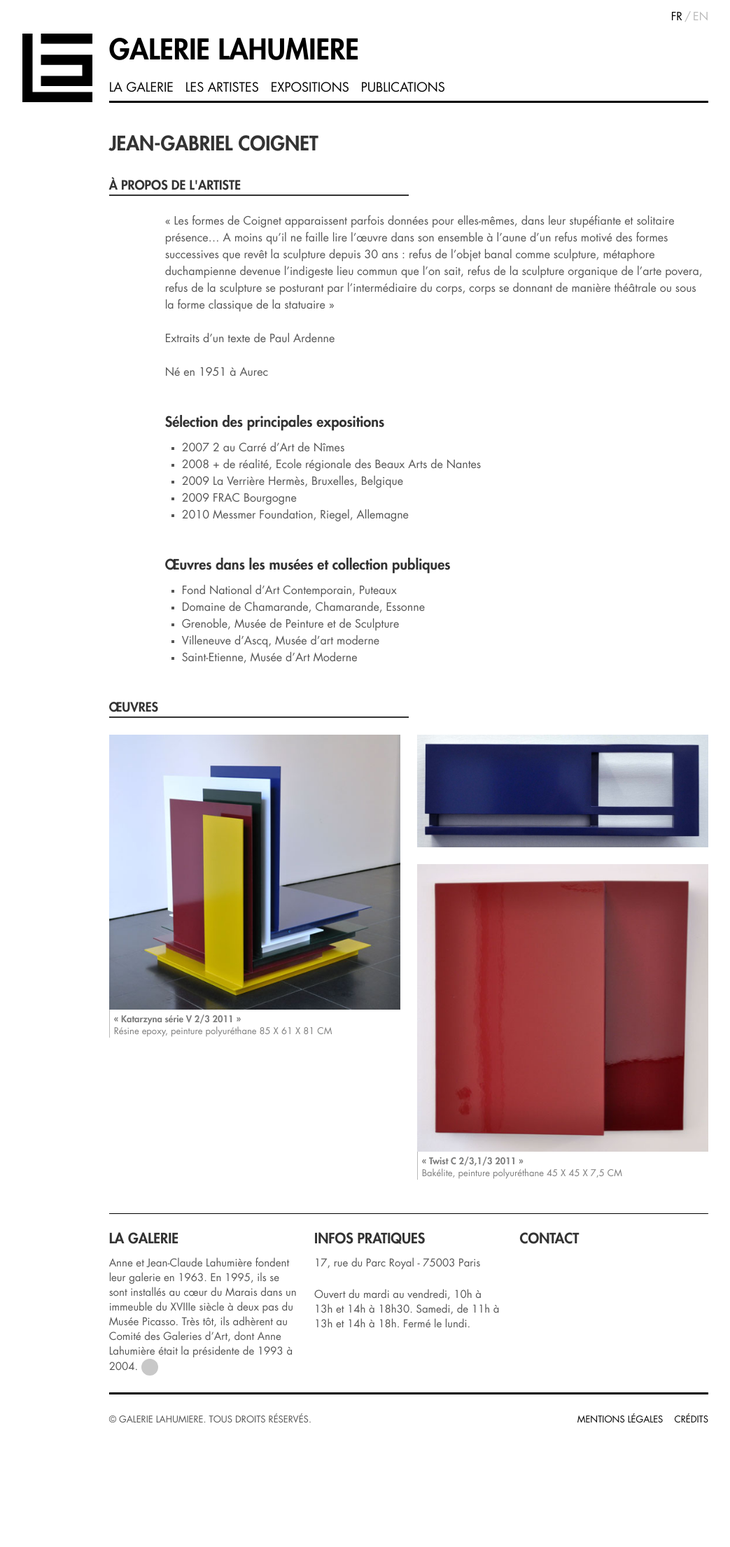
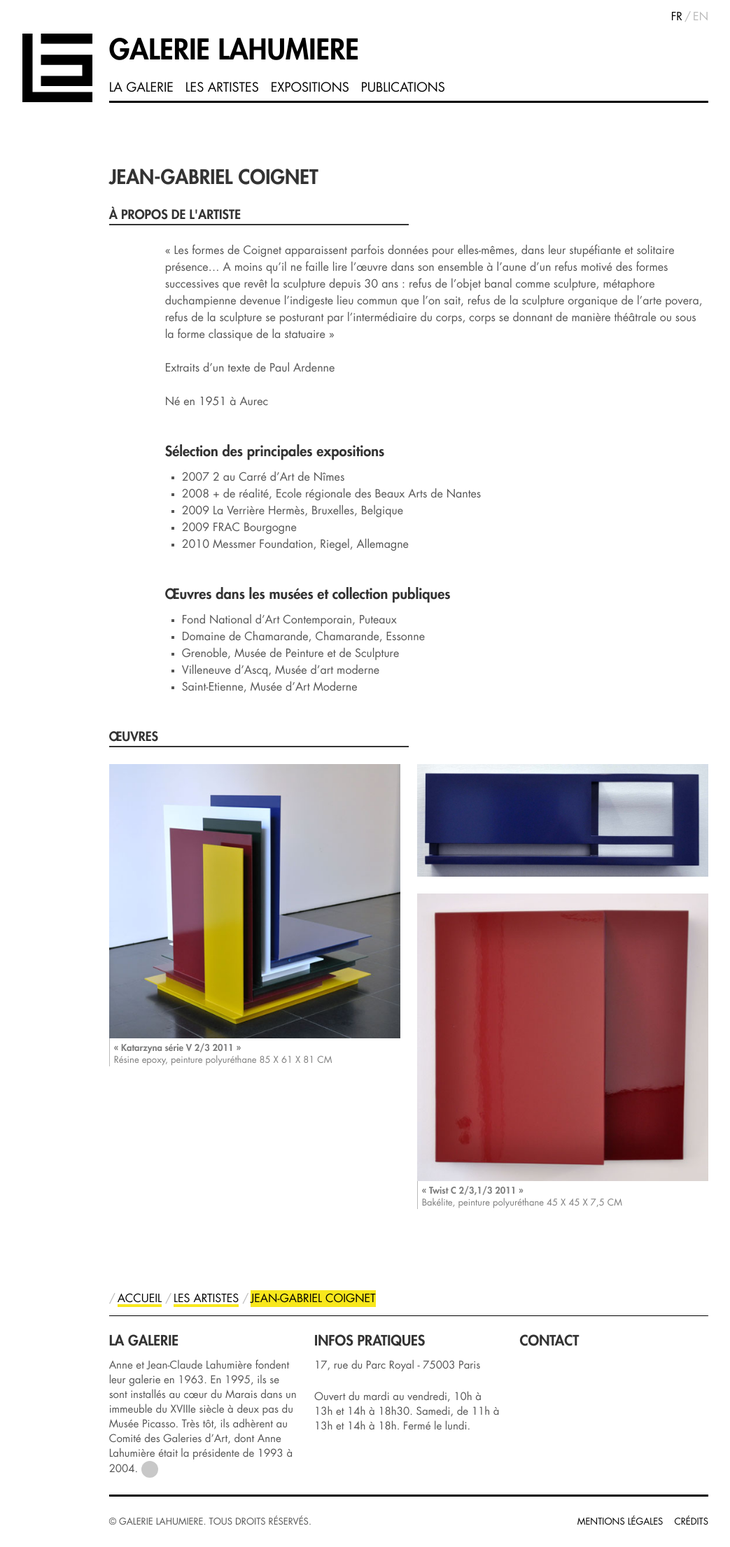
Before and after one commit to rougerose/lahumiere, a Jekyll site: the page built from artistes/coignet.html, in a window 1280 px wide. Shown: the whole page at 70% size, without its empty margins (154-1197 px from the left). Built offline with Jekyll 4.4.1, drawn with Linux system fonts in a browser that asks for light colours; before the commit the page ends 2065 px from its top, so only the background shows below that.

Commit message:
nav-secondary: - prev/next - breadcrumb

```diff
--- a/_scss/_components.footer.scss
+++ b/_scss/_components.footer.scss
@@ -5,7 +5,6 @@
 .c-footer {
   border-top: 1px solid $color-black;
   border-bottom: 3px solid $color-black;
-  margin-top: $spacing-unit;
   padding-top: $spacing-unit;
 }
 
@@ -19,7 +18,7 @@
   transition: color $global-transition $global-transition-function;
 
   &:hover {
-    color: $color-links;
+    color: $color-link;
   }
 }
 
--- a/_scss/_components.page-header.scss
+++ b/_scss/_components.page-header.scss
@@ -10,6 +10,10 @@
 // ==========================================================================
 
 .c-page-header__title {
-  @include inuit-font-size(28px);
+  @include inuit-font-size(28px, 1.2);
   text-transform: uppercase;
+
+  @include mq($until: tablet) {
+    text-align: center;
+  }
 }
--- a/_scss/_elements.links.scss
+++ b/_scss/_elements.links.scss
@@ -4,5 +4,5 @@
 
 a {
   text-decoration: none;
-  color: $color-links;
+  color: $color-link;
 }
--- a/_scss/_elements.page.scss
+++ b/_scss/_elements.page.scss
@@ -2,3 +2,7 @@
   font-family: $font-base;
   color: #555;
 }
+
+::selection {
+  background-color: $color-theme;
+}
--- a/_scss/_settings.config.scss
+++ b/_scss/_settings.config.scss
@@ -20,7 +20,8 @@
 $color-yellow: #f8e71c;
 
 $color-base: $color-gray;
-$color-links: $color-black;
+$color-link: $color-black;
+$color-link-hover: $color-yellow;
 $color-theme: $color-yellow;
 
 //
--- a/_scss/styles.scss
+++ b/_scss/styles.scss
@@ -124,13 +124,15 @@
 @import "inuitcss/objects/objects.ratio";
 // @import "inuitcss/objects/objects.crop";
 // @import "inuitcss/objects/objects.tables";
-// @import "inuitcss/objects/objects.pack";
+@import "inuitcss/objects/objects.pack";
 @import "objects.icons";
 
 // COMPONENTS
+@import "components.link";
 @import "components.header";
 @import "components.site-nav";
 @import "components.nav-utils";
+@import "components.nav-secondary";
 // @import "components.buttons";
 
 @import "components.page-header";
--- a/artistes/coignet.html
+++ b/artistes/coignet.html
@@ -2,6 +2,10 @@
 layout: default
 title: "Galerie Lahumiere : Jean-Gabriel Coignet"
 ---
+<nav class="c-nav-secondary c-nav-secondary--prevnext u-mb">
+  <span class="c-nav-secondary__item is-disabled"><svg aria-hidden="true" class="o-icon o-icon--m"><use xlink:href="{{ site.github.url }}/images/icon-sprite.svg#arrowPrev"></use></svg></span>
+  <a href="{{ site.github.url }}/artistes/baertling.html" class="c-nav-secondary__item"><svg aria-hidden="true" class="o-icon o-icon--m"><use xlink:href="{{ site.github.url }}/images/icon-sprite.svg#arrowNext"></use></svg></a>
+</nav>
 <article class="c-article">
   <header class="c-page-header">
     <h2 class="c-page-header__title u-upper">Jean-Gabriel Coignet</h2>
@@ -57,3 +61,13 @@
     </div>
   </section>
 </article>
+<nav class="c-nav-secondary c-nav-secondary--prevnext u-mb u-mt">
+  <span class="c-nav-secondary__item is-disabled"><svg aria-hidden="true" class="o-icon o-icon--m"><use xlink:href="{{ site.github.url }}/images/icon-sprite.svg#arrowPrev"></use></svg></span>
+  <a href="{{ site.github.url }}/artistes/baertling.html" class="c-nav-secondary__item"><svg aria-hidden="true" class="o-icon o-icon--m"><use xlink:href="{{ site.github.url }}/images/icon-sprite.svg#arrowNext"></use></svg></a>
+</nav>
+
+<nav class="c-nav-secondary c-nav-secondary--breadcrumb u-upper" role="navigation">
+  <a href="{{ site.github.url }}/" class="c-nav-secondary__item c-link-decoration">Accueil</a>
+  <a href="{{ site.github.url }}/artistes/" class="c-nav-secondary__item c-link-decoration">Les artistes</a>
+  <span class="c-nav-secondary__item is-current">Jean-Gabriel Coignet</span>
+</nav>
--- a/artistes/index.html
+++ b/artistes/index.html
@@ -2,7 +2,7 @@
 layout: default
 title: "Galerie Lahumiere : les artistes"
 ---
-<article>
+<article class="u-mt u-mb">
   <header class="c-page-header">
     <h2 class="c-page-header__title u-upper">Les artistes</h2>
   </header>
@@ -113,3 +113,7 @@
     </li>
   </ul>
 </article>
+<nav class="c-nav-secondary c-nav-secondary--breadcrumb u-upper" role="navigation">
+  <a href="{{ site.github.url }}/" class="c-nav-secondary__item c-link-decoration">Accueil</a>
+  <span class="c-nav-secondary__item is-current">Les artistes</span>
+</nav>
--- a/css/styles.css
+++ b/css/styles.css
@@ -62,6 +62,8 @@
 @font-face{font-family:FuturaHeavy;src:url(webfonts/FuturaStd-HeavyOblique.eot);src:url(webfonts/FuturaStd-HeavyOblique.eot?#iefix) format("embedded-opentype"),url(webfonts/FuturaStd-HeavyOblique.woff) format("woff"),url(webfonts/FuturaStd-HeavyOblique.ttf) format("truetype"),url(webfonts/FuturaStd-HeavyOblique.svg#FuturaStd-HeavyOblique) format("svg");font-style:italic;font-weight:400;text-rendering:optimizeLegibility}
 html{-ms-text-size-adjust:100%;-webkit-text-size-adjust:100%;font-size:1em;overflow-y:scroll;min-height:100%;font-family:Futura;color:#555}
 .c-site-nav__title,h1,h2,h3,h4,h5,h6{font-family:FuturaHeavy,sans-serif}
+::-moz-selection{background-color:#f8e71c}
+::selection{background-color:#f8e71c}
 h1{font-size:36px;font-size:2.25rem}
 h2{font-size:28px;font-size:1.75rem;line-height:1.71429}
 h3{font-size:24px;font-size:1.5rem;line-height:1}
@@ -89,11 +91,11 @@
 .o-layout--large{margin-left:-48px}
 .o-layout--large>.c-portfolio__sizer,.o-layout--large>.o-layout__item{padding-left:48px}
 .o-layout--huge{margin-left:-96px}
-.o-layout--flush,.o-list-bare{margin-left:0}
+.o-layout--flush,.o-list-bare,.o-pack{margin-left:0}
 .o-layout--huge>.c-portfolio__sizer,.o-layout--huge>.o-layout__item{padding-left:96px}
 .o-layout--flush>.c-portfolio__sizer,.o-layout--flush>.o-layout__item{padding-left:0}
 .o-layout--middle>.c-portfolio__sizer,.o-layout--middle>.o-layout__item{vertical-align:middle}
-.c-nav-utils__link,.o-layout--bottom>.c-portfolio__sizer,.o-layout--bottom>.o-layout__item{vertical-align:bottom}
+.o-layout--bottom>.c-portfolio__sizer,.o-layout--bottom>.o-layout__item{vertical-align:bottom}
 .o-layout--center{text-align:center}
 .o-layout--center>.c-portfolio__sizer,.o-layout--center>.o-layout__item{text-align:left}
 .o-layout--right{text-align:right}
@@ -109,7 +111,22 @@
 .o-ratio:before{content:"";display:block;width:100%;padding-bottom:100%}
 .o-ratio>embed,.o-ratio>iframe,.o-ratio>object,.o-ratio__content{position:absolute;top:0;bottom:0;left:0;height:100%;width:100%}
 .o-ratio--3\:2:before{padding-bottom:66.66667%}
+.o-pack{width:100%;display:table;table-layout:fixed}
+.o-pack__item{display:table-cell}
+.o-pack--middle>.o-pack__item{vertical-align:middle}
+.c-nav-utils__link,.o-pack--bottom>.o-pack__item{vertical-align:bottom}
+.o-pack--auto{table-layout:auto}
+.o-pack--tiny{border-spacing:6px}
+.o-pack--small{border-spacing:12px}
+.o-pack--large{border-spacing:48px}
+.o-pack--huge{border-spacing:96px}
+.o-pack--rev{direction:rtl}
+.o-pack--rev>.o-pack__item{direction:ltr}
 .o-icon{width:48px;height:48px;fill:currentColor;transition:fill .2s}
+.o-icon--s{width:24px;height:24px}
+.o-icon--m{width:32px;height:32px}
+.c-link-decoration{box-shadow:inset 0 -4px 0 #f8e71c;transition-property:background-color;transition-duration:.3s}
+.c-link-decoration:hover{background-color:#f8e71c}
 .c-header{position:relative;padding:3rem 0 1.5rem}
 .c-site-nav__home{margin-bottom:.75rem;display:block;text-align:center}
 .c-site-nav__logo{max-width:100px}
@@ -128,6 +145,7 @@
 @media (max-width:59.99em){.c-site-nav__item{font-size:16px;font-size:1rem;line-height:1.5}
 }
 .c-site-nav__link{display:block;padding:.375rem}
+.c-more--inline,.c-nav-secondary__item,.c-nav-utils__link{display:inline-block}
 .c-site-nav__link--galerie{padding-left:0}
 .c-nav-utils{position:absolute;top:0;width:100%}
 @media (min-width:40em){.c-nav-utils{text-align:right}
@@ -135,21 +153,28 @@
 .c-nav-utils__list{margin:0}
 @media (max-width:39.99em){.c-nav-utils__item{width:50%;text-align:right}
 .c-nav-utils__item:first-child{text-align:left}
+.c-page-header__title{text-align:center}
 }
 @media (min-width:40em){.c-nav-utils__item:first-child{margin-right:1.5rem}
 }
-.c-nav-utils__link{display:inline-block;padding:.75rem;color:#bababa;transition:color .2s}
+.c-nav-utils__link{padding:.75rem;color:#bababa;transition:color .2s}
 .c-nav-utils__link.is-active,.c-nav-utils__link:hover{color:#000}
 .c-nav-utils__link--search{line-height:0}
 .c-nav-utils__link--search .o-icon-search{width:24px;height:24px;fill:#bababa}
 .c-nav-utils__link--search:hover .o-icon-search{fill:#000}
 .c-nav-utils__link--lang{padding:.75rem 0}
 .c-nav-utils__link--delimited:before{margin:0 3px;content:"/";color:#bababa}
-.c-page-header__title{font-size:28px;font-size:1.75rem;line-height:1.71429}
+.c-nav-secondary--prevnext{line-height:0;text-align:center}
+.c-nav-secondary--breadcrumb{margin-bottom:.75rem;padding-top:.75rem}
+.c-nav-secondary__item.is-disabled{color:#bababa}
+.c-nav-secondary__item.is-current{color:#000;background-color:#f8e71c}
+.c-nav-secondary--breadcrumb .c-nav-secondary__item{position:relative;margin-left:.75rem}
+.c-nav-secondary--breadcrumb .c-nav-secondary__item:before{position:absolute;left:-.75rem;content:"/";color:#bababa}
+.c-page-header__title{font-size:28px;font-size:1.75rem;line-height:1.2}
 .c-card__more,.c-cover__more{position:absolute;top:50%;right:.75rem;width:48px;height:48px;transform:translateY(-50%)}
 .c-card__more:before,.c-cover__more:before,.c-more--inline:before{position:absolute;top:0;left:0;width:100%;height:100%;content:"";border-radius:50%;box-shadow:0 0 0 2px rgba(0,0,0,.5);opacity:0;transform:scale(.9);transition:transform .1s ease-out,background-color .2s}
 .c-more__icon{position:absolute;width:inherit;height:inherit;background-color:rgba(0,0,0,.8);border-radius:50%}
-.c-more--inline{display:inline-block;position:relative;width:24px;height:24px;vertical-align:middle;color:#fff}
+.c-more--inline{position:relative;width:24px;height:24px;vertical-align:middle;color:#fff}
 .c-more--inline .c-more__icon{width:inherit;height:inherit;background-color:rgba(186,186,186,.8)}
 .c-card__body:before,.c-cover__body:before{height:100%;background-color:#f8e71c;mix-blend-mode:multiply;content:""}
 .c-more--inline:hover{transform:scale(.93)}
@@ -190,7 +215,7 @@
 .c-article__subtitle:after{display:block;width:100%;height:2px;background-color:currentColor;content:""}
 .c-figure__caption{padding-top:.375rem;padding-left:.375rem;border-left:1px solid #bababa}
 .c-figure__desc,.c-figure__title{margin:0;font-size:13px;font-size:.8125rem;line-height:1.3;color:#7d7d7d}
-.c-footer{border-top:1px solid #000;margin-top:1.5rem;padding-top:1.5rem}
+.c-footer{border-top:1px solid #000;padding-top:1.5rem}
 .c-footer__link{color:#7d7d7d;transition:color .33333s ease-in}
 .c-footer__link:hover{color:#000}
 .c-footer__title{margin-bottom:.75rem}
@@ -310,7 +335,9 @@
 .u-h4{font-size:20px!important;font-size:1.25rem!important;line-height:1.2!important}
 .u-h5{font-size:18px!important;font-size:1.125rem!important;line-height:1.33333!important}
 .u-h6{font-size:16px!important;font-size:1rem!important;line-height:1.5!important}
+.u-mt{margin-top:1.5rem}
 .u-mb-none{margin-bottom:0}
+.u-mb{margin-bottom:1.5rem}
 .u-animation{animation-duration:.65s}
 .u-animation--fadeIn{animation-name:fadeIn}
 .u-animation--fadeInUp{animation-name:fadeInUp}
--- a/index.html
+++ b/index.html
@@ -105,3 +105,6 @@
     </a>
   </article>
 </div>
+<nav class="c-nav-secondary c-nav-secondary--breadcrumb u-upper" role="navigation">
+  <span class="c-nav-secondary__item is-current">Accueil</span>
+</nav>
```
Also changed, not shown: _scss/_components.link.scss (added, +13 -0 lines), _scss/_components.nav-secondary.scss (added, +50 -0 lines), _scss/_objects.icons.scss (+16 -0 lines), _scss/_utilities.spacing.scss (+8 -0 lines), artistes/baertling.html (+13 -0 lines), expositions/index.html (+34 -0 lines), images/icon-sprite.svg.
